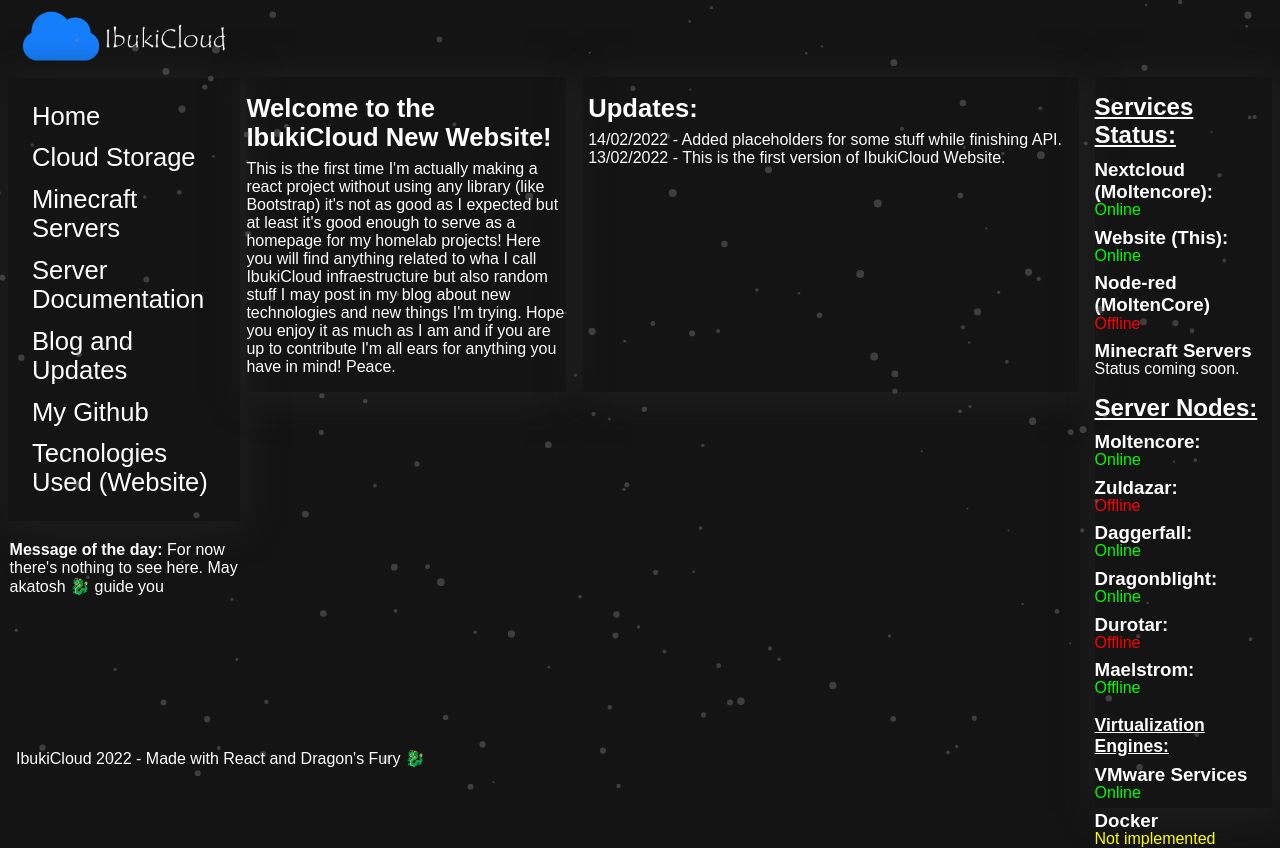
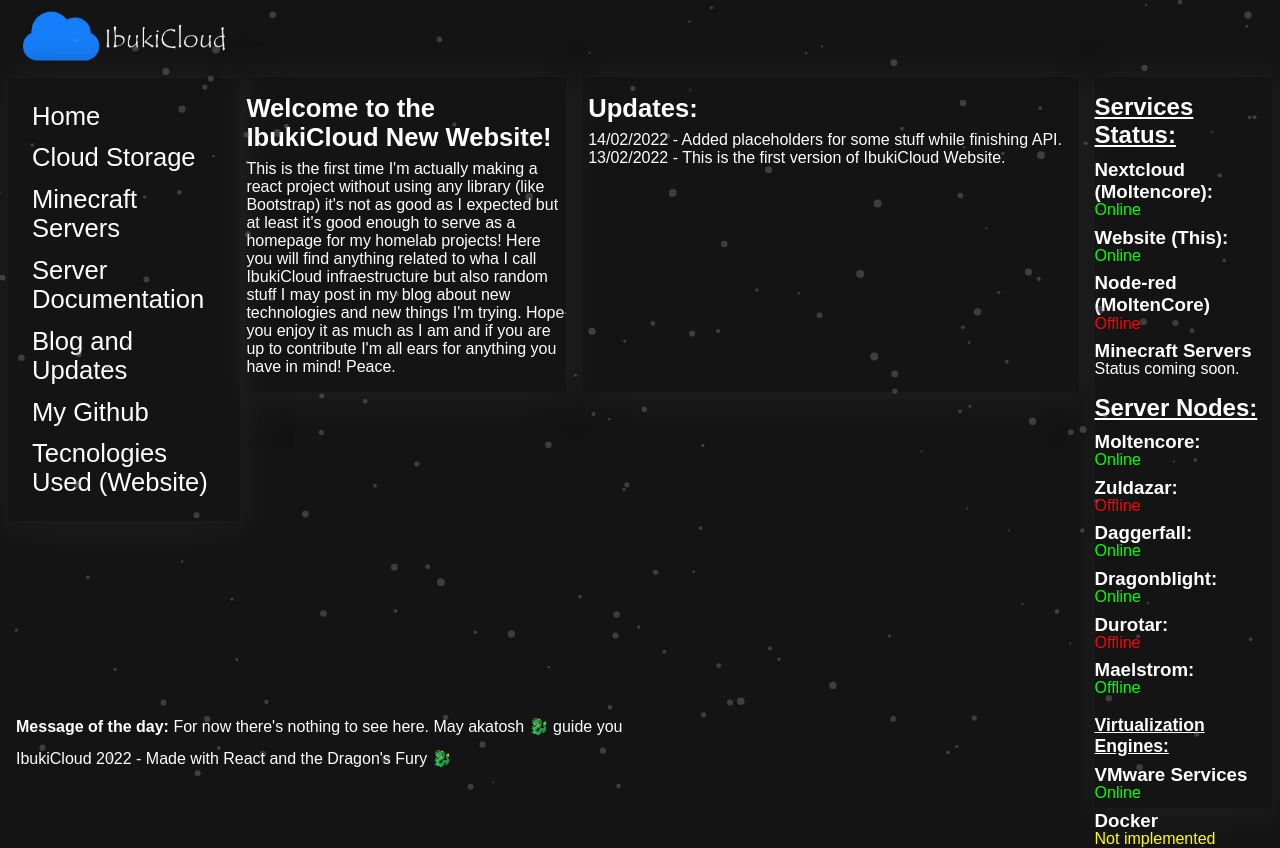
Before and after one commit to luizantoniofx/ibukicloud-mainwebsite, a React (Create React App) app: page / in a window 1280 px wide. Built offline with nearby package versions, Linux system fonts and the light colour scheme.

Commit message:
Hopefully last commit for now. Website is ready for publishing generating npm build now.

```diff
--- a/src/Footer/Footer.jsx
+++ b/src/Footer/Footer.jsx
@@ -3,7 +3,7 @@ import './Footer.css'
 export default () => {
     return (
     <div class="footer">
-        <footer><p>IbukiCloud 2022 - Made with React and Dragon's Fury 🐉</p></footer>
+        <footer><p>IbukiCloud 2022 - Made with React and the Dragon's Fury 🐉</p></footer>
     </div>
     )
 }
--- a/src/app.css
+++ b/src/app.css
@@ -49,8 +49,8 @@
     margin-top: 1rem;
     color: #ffffff;
     padding: 1rem;
-    position: absolute;
-    top: 30.8em;
-    left: -0.4em;
-    width: 14.9em
+    position: fixed;
+    bottom: 2em;
+    left: 0;
+    width: 100%;
 }
```
